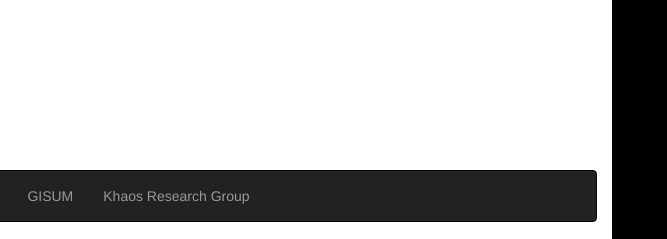
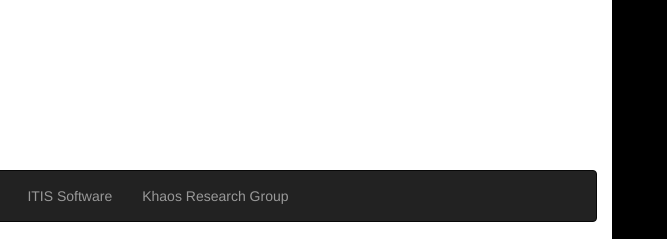
Before and after one commit to ajnebro/ajnebro.github.io, a plain HTML site: page index.html in a window 1280 px wide. Shown: the top 239 px of the page, 613-1280 px from the left. Drawn offline with Linux system fonts and the light colour scheme.

Commit message:
Upddate file index.html

```diff
--- a/index.html
+++ b/index.html
@@ -79,7 +79,7 @@
                         <a href="http://www.lcc.uma.es/">Dpt. de Lenguajes y Ciencias de la Computaci&oacute;n</a>
                     </li>
                     <li>
-                        <a href="http://www.gisum.uma.es/">GISUM</a>
+                        <a href="https://itis.uma.es">ITIS Software</a>
                     </li>
                     <li>
                         <a href="http://khaos.uma.es/">Khaos Research Group</a>
```
